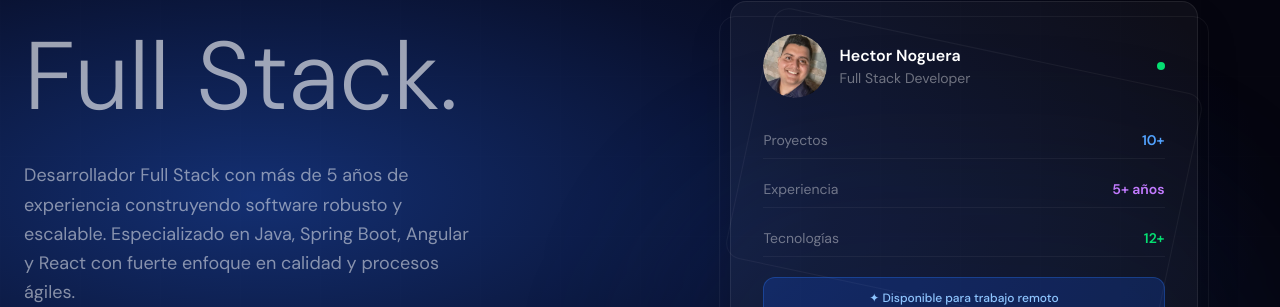
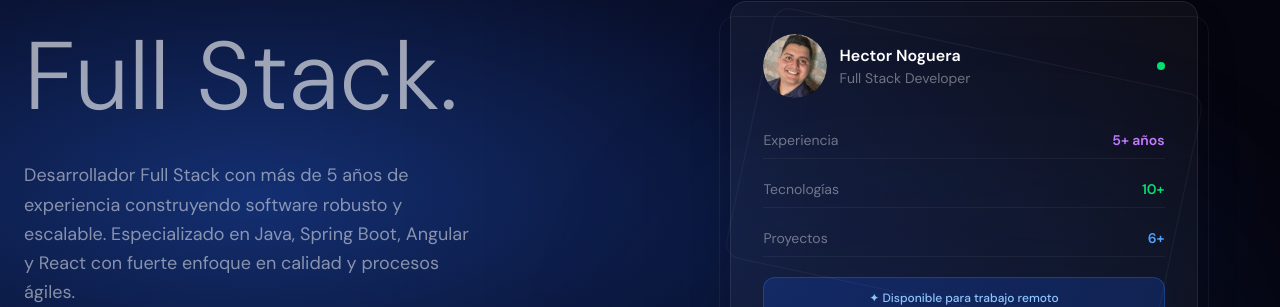
Before and after one commit to HectorDNC/portafolio, a Next.js app: page / in a window 1280 px wide. Shown: the part 244-551 px from the top of the page. Built offline with nearby package versions, Linux system fonts and the light colour scheme.

Commit message:
feat: Actualizar valores de proyectos y tecnologías en el componente Hero

```diff
--- a/src/components/Hero.tsx
+++ b/src/components/Hero.tsx
@@ -112,9 +112,9 @@ export default function Hero() {
 
             <div className="space-y-3">
               {[
-                { label: "Proyectos", value: `10+`, color: "text-blue-400" },
                 { label: "Experiencia", value: `${new Date().getFullYear() - 2021}+ años`, color: "text-purple-400" },
-                { label: "Tecnologías", value: "12+", color: "text-green-400" },
+                { label: "Tecnologías", value: "10+", color: "text-green-400" },
+                { label: "Proyectos", value: `6+`, color: "text-blue-400" },
               ].map(({ label, value, color }) => (
                 <div
                   key={label}
```
